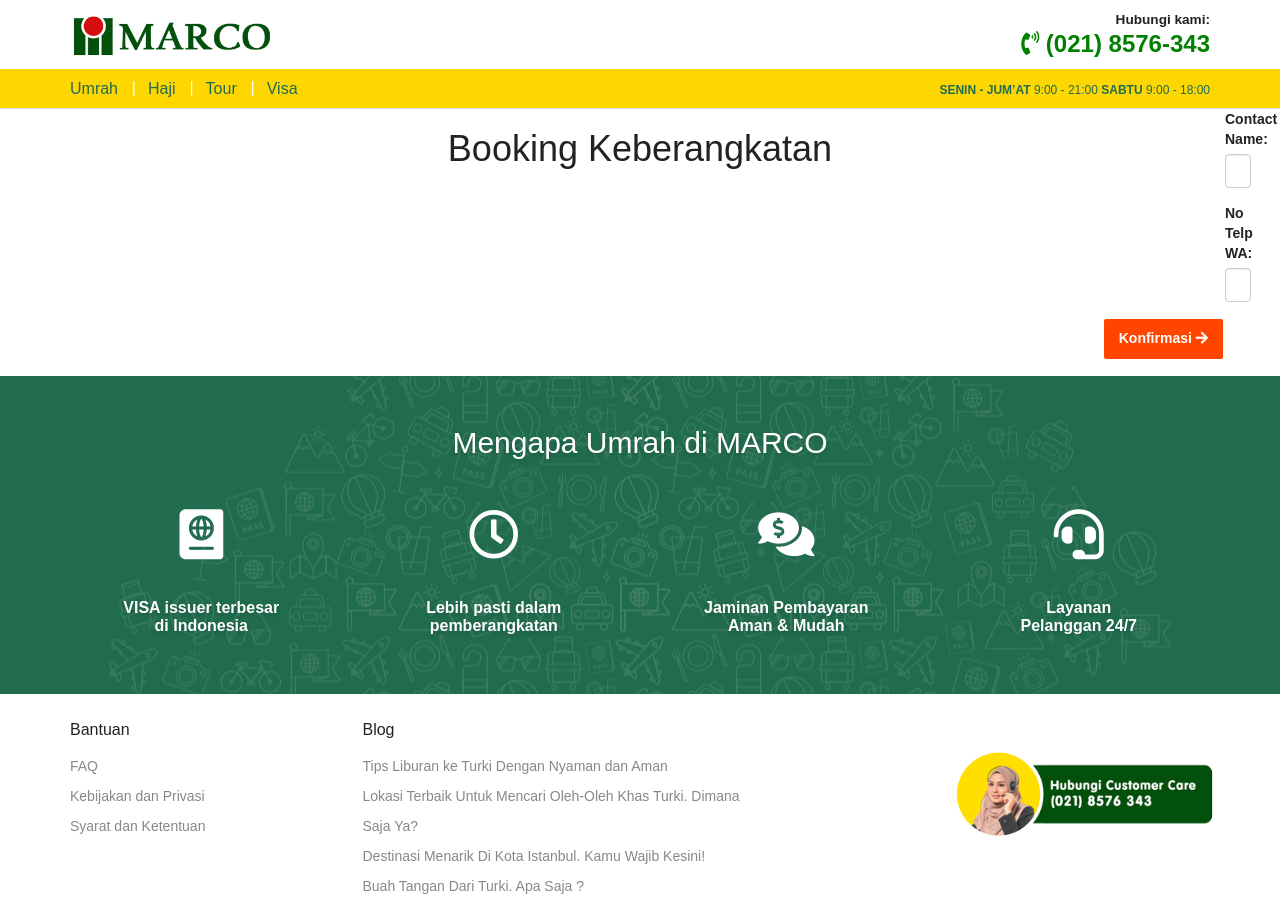
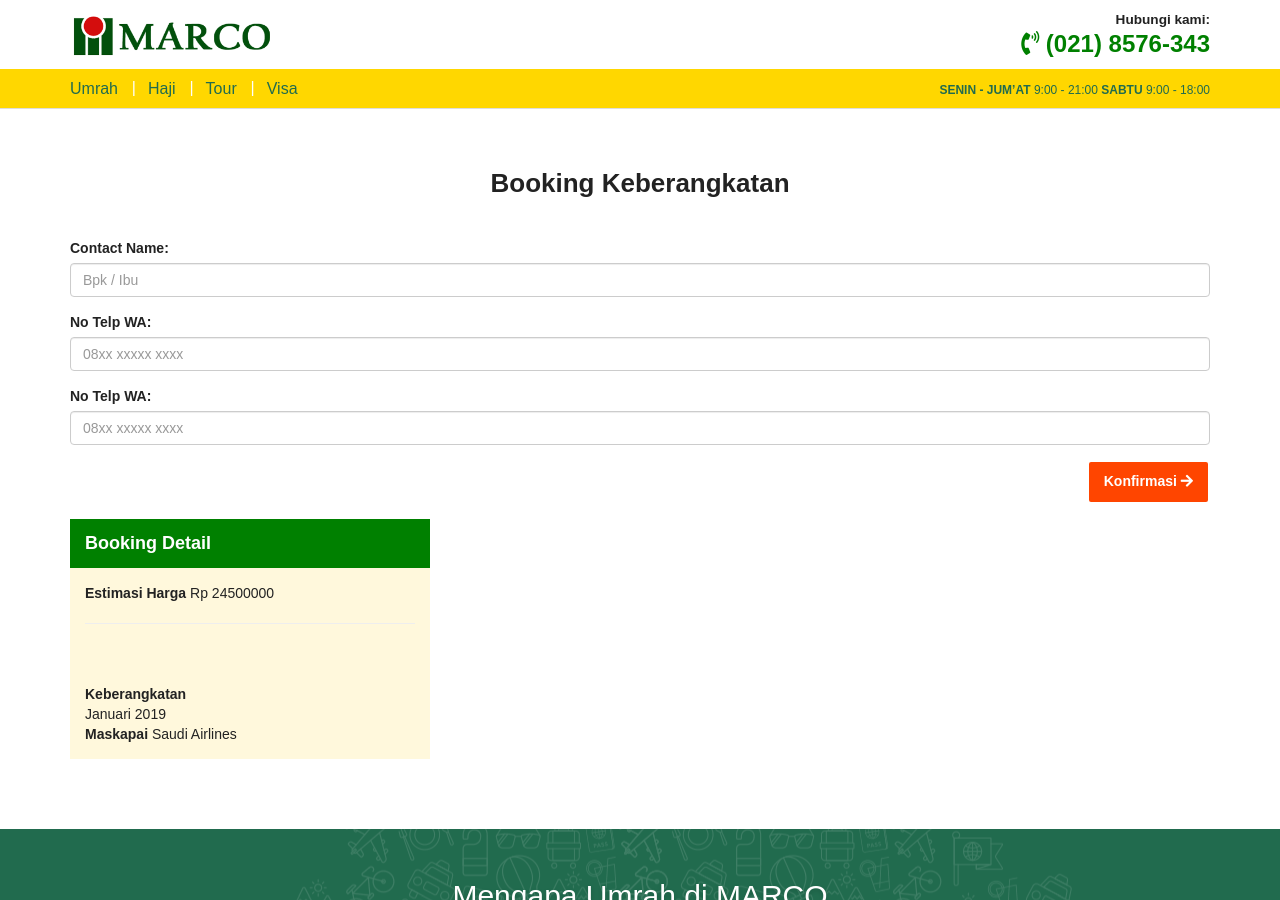
Before and after one commit to kemtol/marco, a Jekyll site: the page built from pages/booking.html, in a window 1280 px wide and 900 px high. Built offline with Jekyll 4.4.1, drawn with Linux system fonts in a browser that asks for light colours; nearby versions of some CDN libraries; a script that is not in the unit is left out.

Commit message:
Update booking.html

```diff
--- a/pages/booking.html
+++ b/pages/booking.html
@@ -3,11 +3,13 @@
 layout: default
 ---
 
-<div class="container">
+<div class="container" id="paket">
   <div class="row">
     <div class="col-xs-12">
       <h1 class="text-center">Booking Keberangkatan</h1>
     </div>
+
+    <div class="col-xs-12">
       <form class="form-horizontal">
         <fieldset>
           <!-- Text input-->
@@ -15,6 +17,14 @@
             <label class="col-xs-12" for="nama">Contact Name:</label>
             <div class="col-xs-12">
             <input id="nama" name="nama" type="text" placeholder="Bpk / Ibu" class="form-control input-md">
+            </div>
+          </div>
+
+          <!-- Text input-->
+          <div class="form-group mb-20">
+            <label class="col-xs-12" for="wa">No Telp WA:</label>
+            <div class="col-xs-12">
+            <input id="wa" name="wa" type="text" placeholder="08xx xxxxx xxxx" class="form-control input-md">
             </div>
           </div>
 
@@ -36,4 +46,19 @@
         </fieldset>
       </form>
     </div>
+
+    <div class="col-xs-12 col-md-4 a2">
+      <div class="b1 c1">
+        <h2>Booking Detail</h2>
+        <strong>Estimasi Harga</strong>
+        <span>Rp 24500000</span></small>
+        <hr>
+        <strong>Keberangkatan</strong><br/>
+        Januari 2019<br/>
+        <strong>Maskapai</strong>
+        Saudi Airlines
       </div>
+    </div>
+
+  </div>
+</div>
```
Lines whose indentation alone changed are shown as unchanged.
